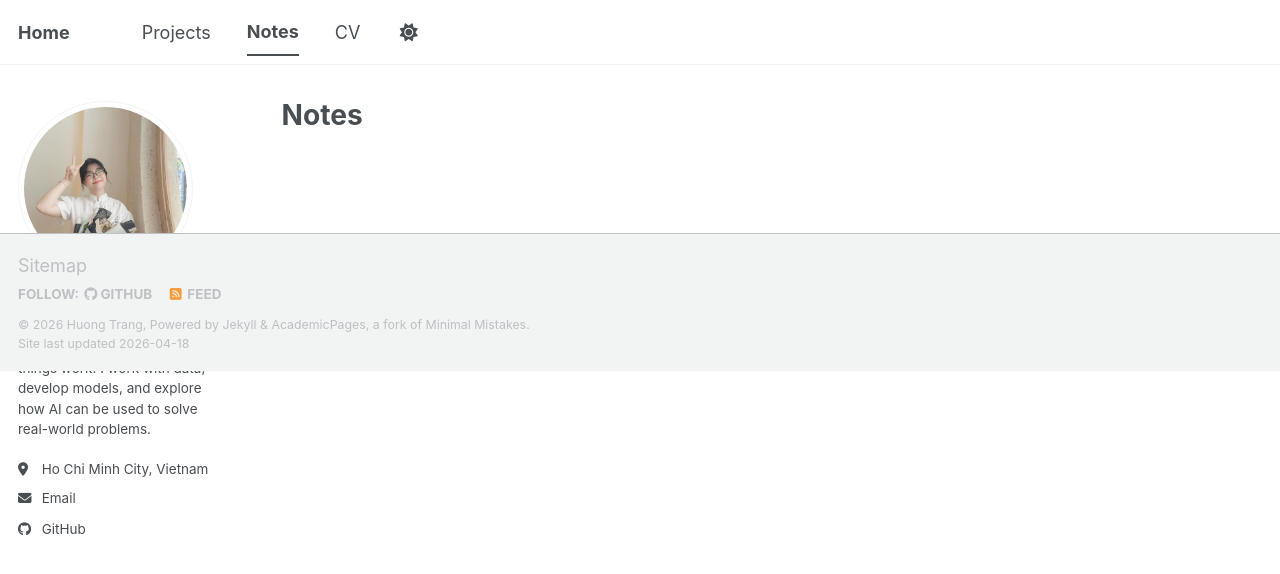
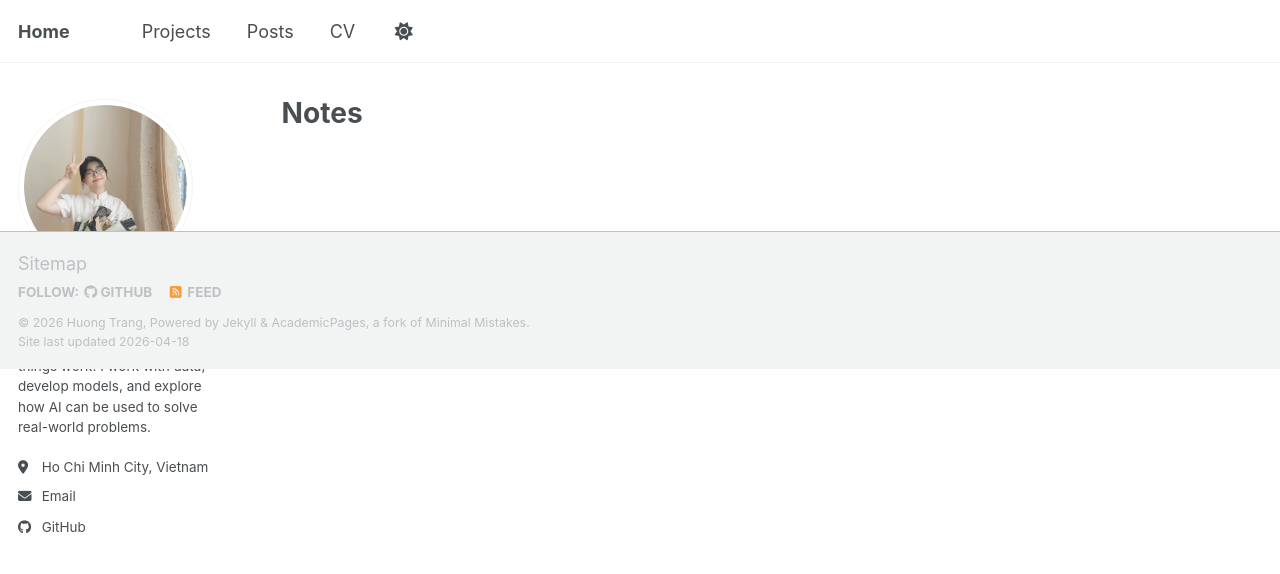
Before and after one commit to HuongTrangDo/huongtrangdo.github.io, a Jekyll site: the page built from _pages/notes.html, in a window 1280 px wide. Shown: the top 574 px of the page. Built offline with Jekyll 4.4.1, drawn with Linux system fonts in a browser that asks for light colours; a script bundle is joined from its source files by our own code; library files that are not in the unit come from our copies.

Commit message:
Update navigation.yml

```diff
--- a/_data/navigation.yml
+++ b/_data/navigation.yml
@@ -14,8 +14,8 @@ main:
   - title: "Projects"
     url: /projects/
 
-  - title: "Notes"
-    url: /notes/
+  - title: "Posts"
+    url: /posts/
 
   - title: "CV"
     url: /cv/
```
